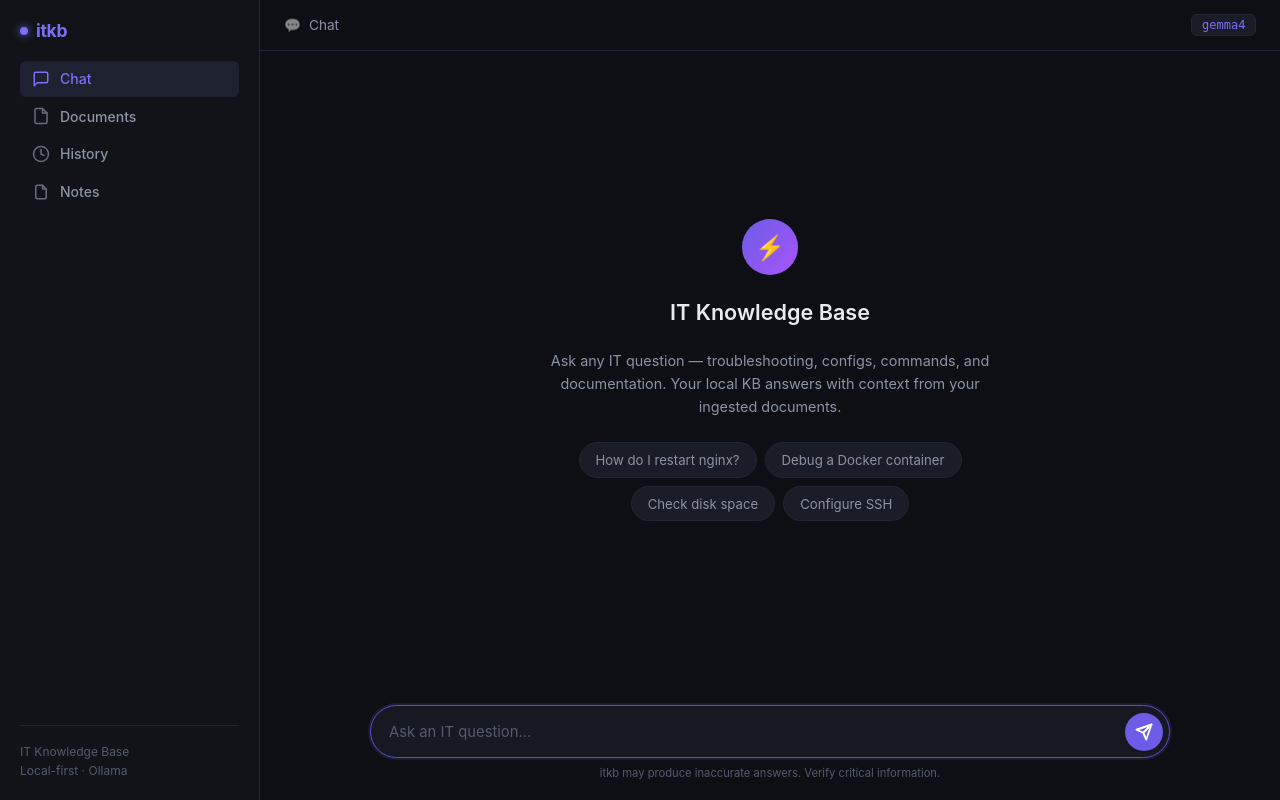
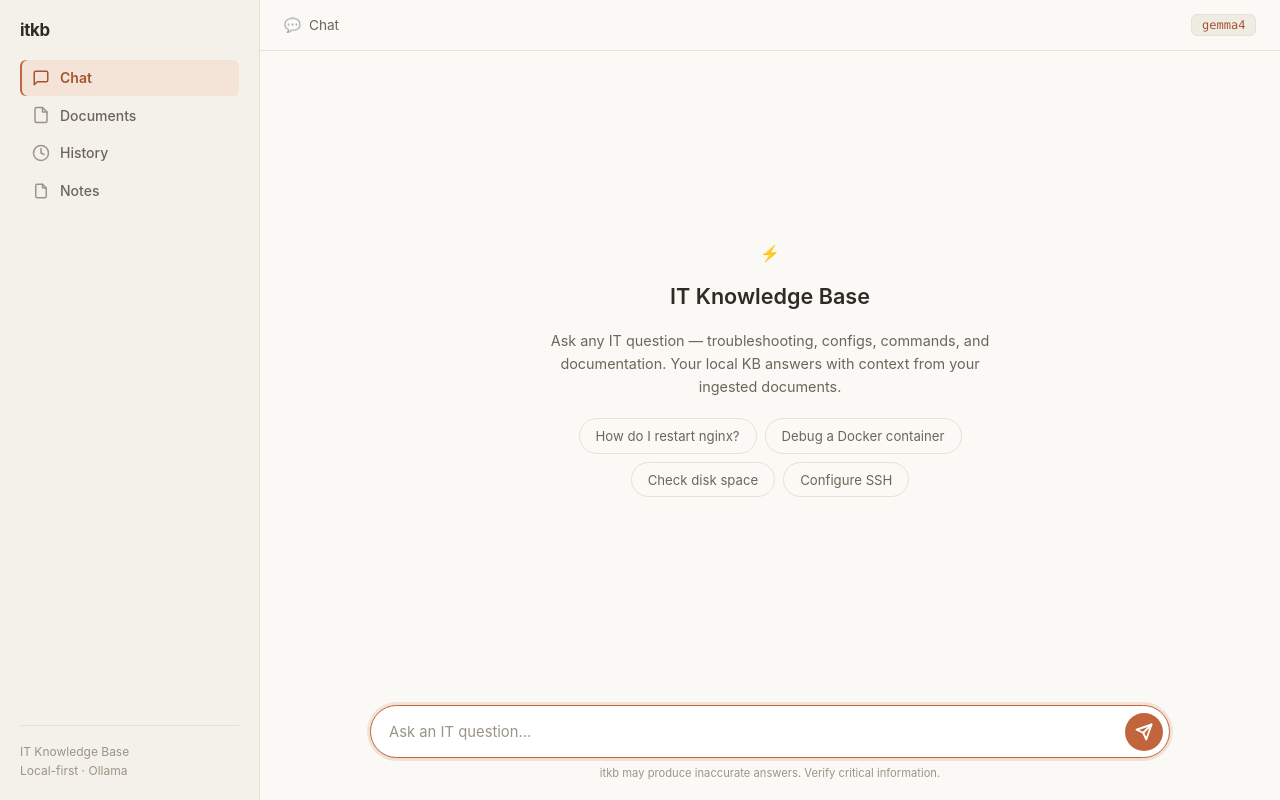
Before and after one commit to kroeungcyber/it-kb, a FastAPI app: page / in a window 1280 px wide. Run offline with FastAPI, Linux system fonts and the light colour scheme.

Commit message:
redesign: warm editorial palette in style.css
Replace the violet-on-navy AI-clone palette with a cream/terracotta
design system, add .new-chat-btn and .msg-content styles ahead of the
markup changes that consume them. Markup still references the old
.msg-bubble/.msg-avatar/.brand-dot classes until the next tasks land,
so the page will look partially unstyled until Task 2-4 are applied.

Co-Authored-By: Claude Sonnet 5 <noreply@anthropic.com>

```diff
--- a/itkb/api/web/static/style.css
+++ b/itkb/api/web/static/style.css
@@ -1,34 +1,34 @@
 /* ══════════════════════════════════════════════════════════════════════
-   itkb — Modern AI Chat Interface
+   itkb — Chat Interface
    ══════════════════════════════════════════════════════════════════════ */
 
 /* ── Reset & Variables ─────────────────────────────────────────────── */
 *, *::before, *::after { box-sizing: border-box; margin: 0; padding: 0; }
 
 :root {
-  --bg-root: #0d0f14;
-  --bg-sidebar: #111318;
-  --bg-main: #0d0f14;
-  --bg-surface: #1a1d27;
-  --bg-bubble-user: #4f3cc9;
-  --bg-bubble-assistant: #161922;
-  --bg-input: #161922;
-  --bg-code: #0d1117;
-  --border: #222533;
-  --border-focus: #5b4dcc;
-  --text-primary: #e8ecf1;
-  --text-secondary: #8b93a5;
-  --text-muted: #555b6e;
-  --accent: #6c5ce7;
-  --accent-soft: #7c6ff7;
-  --danger: #ef4444;
-  --danger-soft: #f87171;
+  --bg-root: #faf9f5;
+  --bg-sidebar: #f4f1ea;
+  --bg-main: #faf9f5;
+  --bg-surface: #efece3;
+  --bg-bubble-user: #ece4d6;
+  --bg-input: #ffffff;
+  --bg-code: #f1ede2;
+  --border: #e6e1d3;
+  --border-focus: #c1653c;
+  --text-primary: #2d2b26;
+  --text-secondary: #6b6659;
+  --text-muted: #9a9585;
+  --accent: #c1653c;
+  --accent-hover: #a8532f;
+  --accent-tint: #f4e3d7;
+  --danger: #a83b32;
+  --danger-hover: #8a2f28;
   --radius-sm: 6px;
   --radius-md: 12px;
   --radius-lg: 20px;
   --radius-xl: 28px;
-  --font-sans: "Inter", system-ui, -apple-system, sans-serif;
-  --font-mono: "JetBrains Mono", "SF Mono", "Fira Code", monospace;
+  --font-sans: -apple-system, BlinkMacSystemFont, "Segoe UI", Roboto, Helvetica, Arial, sans-serif;
+  --font-mono: ui-monospace, "SF Mono", "Cascadia Code", "Roboto Mono", Menlo, Consolas, monospace;
 }
 
 /* ── Layout ────────────────────────────────────────────────────────── */
@@ -56,22 +56,36 @@ body {
 }
 
 .sidebar-brand {
-  font-size: 1.1rem;
+  font-size: 1.05rem;
   font-weight: 700;
-  color: var(--accent-soft);
+  color: var(--text-primary);
   letter-spacing: -0.02em;
   margin-bottom: 1rem;
+}
+
+.new-chat-btn {
   display: flex;
   align-items: center;
   gap: 0.5rem;
+  padding: 0.55rem 0.75rem;
+  margin-bottom: 0.9rem;
+  border: 1px solid var(--border);
+  border-radius: var(--radius-sm);
+  background: var(--bg-main);
+  color: var(--text-primary);
+  text-decoration: none;
+  font-size: 0.85rem;
+  font-weight: 500;
+  transition: all 0.15s ease;
 }
 
-.brand-dot {
-  width: 8px; height: 8px;
-  border-radius: 50%;
-  background: var(--accent-soft);
-  box-shadow: 0 0 8px var(--accent);
+.new-chat-btn:hover {
+  border-color: var(--accent);
+  color: var(--accent-hover);
+  background: var(--accent-tint);
 }
+
+.new-chat-btn svg { width: 16px; height: 16px; flex-shrink: 0; }
 
 .sidebar-nav {
   display: flex;
@@ -98,15 +112,16 @@ body {
 }
 
 .sidebar-nav a.active {
-  background: #1e2230;
-  color: var(--accent-soft);
-  font-weight: 500;
+  background: var(--accent-tint);
+  color: var(--accent-hover);
+  font-weight: 600;
+  box-shadow: inset 2px 0 0 0 var(--accent);
 }
 
 .sidebar-nav svg {
   width: 18px; height: 18px;
   flex-shrink: 0;
-  opacity: 0.7;
+  opacity: 0.65;
 }
 
 .sidebar-nav a.active svg { opacity: 1; }
@@ -150,7 +165,7 @@ body {
   border-radius: var(--radius-sm);
   font-size: 0.75rem;
   font-family: var(--font-mono);
-  color: var(--accent-soft);
+  color: var(--accent-hover);
   border: 1px solid var(--border);
 }
 
@@ -163,8 +178,11 @@ body {
   padding: 1.5rem;
   display: flex;
   flex-direction: column;
-  gap: 1.25rem;
+  gap: 1.5rem;
   scroll-behavior: smooth;
+  width: 100%;
+  max-width: 900px;
+  margin: 0 auto;
 }
 
 /* ── Empty State ──────────────────────────────────────────────────── */
@@ -174,17 +192,9 @@ body {
   flex-direction: column;
   align-items: center;
   justify-content: center;
-  gap: 1.5rem;
+  gap: 1.25rem;
   text-align: center;
   padding: 2rem;
-}
-
-.empty-icon {
-  width: 56px; height: 56px;
-  border-radius: 50%;
-  background: linear-gradient(135deg, var(--accent), #a855f7);
-  display: flex; align-items: center; justify-content: center;
-  font-size: 1.5rem;
 }
 
 .empty-state h2 {
@@ -209,7 +219,7 @@ body {
 }
 
 .suggestion-chip {
-  background: var(--bg-surface);
+  background: var(--bg-main);
   border: 1px solid var(--border);
   color: var(--text-secondary);
   padding: 0.55rem 1rem;
```
Also changed, not shown: other parts of itkb/api/web/static/style.css (+40 -62 lines).
